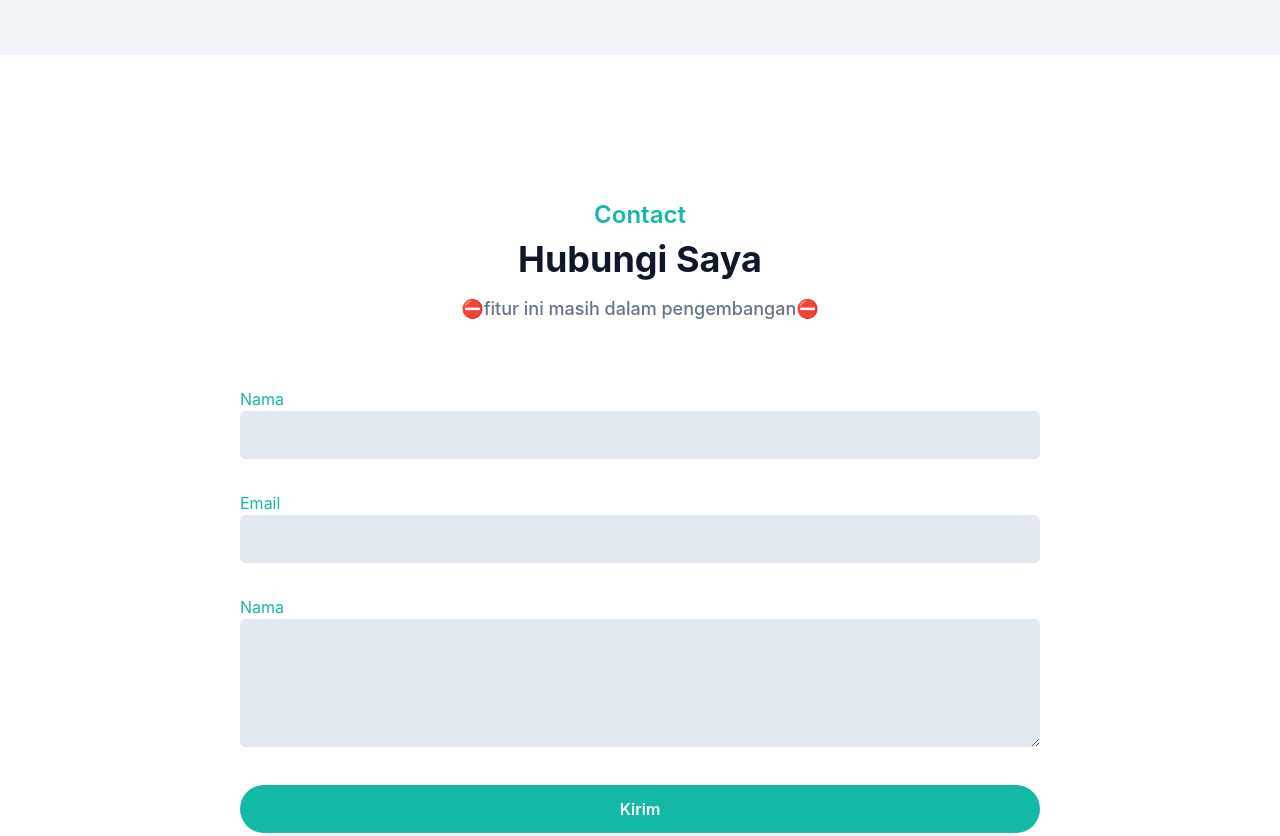
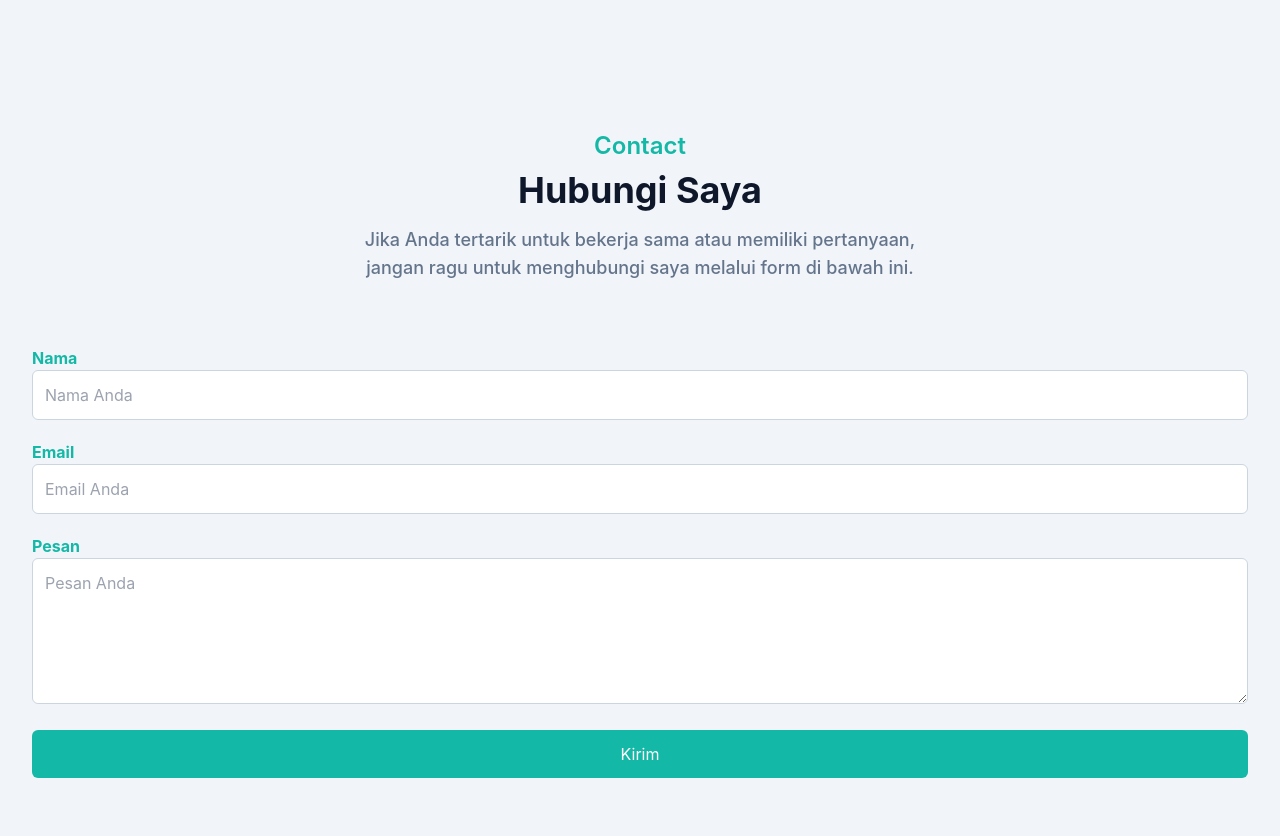
Before and after one commit to HengkerKucing/web_aldi_tailwindcss, a website: page index.html in a window 1280 px wide. Shown: the part 4280-5116 px from the top of the page. Drawn offline with Linux system fonts and the light colour scheme.

Commit message:
update dikit

```diff
--- a/index.html
+++ b/index.html
@@ -6,6 +6,7 @@
     <title>Luqman Aldi Prawiratama</title>
     <link href="src/output.css" rel="stylesheet">
     <link rel="shortcut icon" type="x-icon" href="src/logo.png"/>
+    <script src="https://smtpjs.com/v3/smtp.js"></script>
 </head>
 <body>
 
@@ -165,7 +166,7 @@
                 </div>
             </div>
 
-            <div class="w-full px-4">
+            <!-- <div class="w-full px-4">
                 <div class="flex flex-wrap items-center justify-center">
                     <a href="#" class="max-w-[100px] mx-4 py-4 grayscale opacity-60 transition duration-500 hover:grayscale-0 hover:opacity-100 lg:mx-6 xl:mx-8" >
                         <img src="src/clients/google.png" alt="Google">
@@ -179,7 +180,7 @@
                     <a href="#" class="max-w-[90px] mx-4 py-4 grayscale opacity-60 transition duration-500 hover:grayscale-0 hover:opacity-100 lg:mx-6 xl:mx-8" >
                         <img src="src/clients/GoTo.png" alt="GoTo">
                     </a>
-                </div>
+                </div> -->
             </div>
         </div>
     </section>
@@ -224,38 +225,40 @@
     </section>
     <!-- Blog End -->
 
-    <!-- Contact Start -->
-    <section id="contact" class="pt-36 pb-32 ">
+<!-- Contact Section Start -->
+<section id="contact" class="pt-36 pb-32 bg-slate-100">
     <div class="container">
-            <div class="w-full px-4 flex flex-wrap justify-center">
-                <div class="max-w-xl max-auto mb-16 text-center">
+        <div class="w-full px-4">
+            <div class="max-w-xl mx-auto text-center mb-16">
                 <h4 class="font-semibold text-lg text-primary mb-2 lg:text-2xl">Contact</h4>
-                    <h2 class="font-bold text-dark text-3xl mb-4 sm:text-3xl lg:text-4xl">Hubungi Saya</h2>
-                    <p class="font-medium text-md text-secondary md:text-lg">⛔fitur ini masih dalam pengembangan⛔</p>
+                <h2 class="font-bold text-dark text-3xl mb-4 lg:text-4xl">Hubungi Saya</h2>
+                <p class="font-medium text-md text-secondary md:text-lg">Jika Anda tertarik untuk bekerja sama atau memiliki pertanyaan, jangan ragu untuk menghubungi saya melalui form di bawah ini.</p>
             </div>
         </div>
-            <form class="flex flex-wrap justify-center">
-                <div class="w-full lg:w-2/3 mx-auto ">
-                    <div class="w-full px-4 mb-8 ">
-                        <label for="name" class="text-base font-hold text-primary">Nama</label>
-                        <input type="text" id="name" class="w-full bg-slate-200 text-dark p-3 rounded-md focus:outline-none focus:ring-primary focus:ring-1 focus:border-primary"/>
+
+        <div class="w-full px-4">
+            <form id="contact-form">
+                <div class="mb-5">
+                    <label for="name" class="text-base text-primary font-bold">Nama</label>
+                    <input type="text" id="name" class="w-full p-3 rounded-md border border-slate-300" placeholder="Nama Anda" required>
                 </div>
-                    <div class="w-full px-4 mb-8">
-                        <label for="email" class="text-base font-hold text-primary">Email</label>
-                        <input type="email" id="email" class="w-full bg-slate-200 text-dark p-3 rounded-md focus:outline-none focus:ring-primary focus:ring-1 focus:border-primary"/>
+                <div class="mb-5">
+                    <label for="email" class="text-base text-primary font-bold">Email</label>
+                    <input type="email" id="email" class="w-full p-3 rounded-md border border-slate-300" placeholder="Email Anda" required>
                 </div>
-                    <div class="w-full px-4 mb-8">
-                        <label for="message" class="text-base font-hold text-primary">Nama</label>
-                        <textarea type="text" id="name" class="w-full bg-slate-200 text-dark p-3 rounded-md focus:outline-none focus:ring-primary focus:ring-1 focus:border-primary h-32"></textarea>
+                <div class="mb-5">
+                    <label for="message" class="text-base text-primary font-bold">Pesan</label>
+                    <textarea id="message" class="w-full p-3 rounded-md border border-slate-300" rows="5" placeholder="Pesan Anda" required></textarea>
                 </div>
-                    <div class="w-full px-4">
-                        <button class="text-base font-semibold text-white bg-primary py-3 px-8 rounded-full w-full hover:shadow-lg transition duration-500 ">Kirim</button>
-                    </div>
+                <div>
+                    <button type="submit" class="w-full p-3 bg-primary text-white rounded-md hover:opacity-80 transition duration-300">Kirim</button>
                 </div>
             </form>
         </div>
+    </div>
 </section>
-    <!-- Contact End -->
+<!-- Contact Section End -->
+
 
     <!-- Footer Start -->
     <footer class="bg-dark pt-24 pb-12 ">
@@ -322,6 +325,42 @@
             </div>
         </div>
     </footer>
+
+  <!-- Email Sending Script -->
+  <script>
+    document.getElementById('contact-form').addEventListener('submit', function(event) {
+      event.preventDefault();
+      var name = document.getElementById('name').value;
+      var email = document.getElementById('email').value;
+      var message = document.getElementById('message').value;
+
+      Email.send({
+        SecureToken: "1C27D09D8220A292F2579C749D42767AA462", // Replace with your actual Secure Token
+        To: 'aldi@luqman.cloud',
+        From: email,
+        Subject: "Pesan dari " + name + " melalui luqman.cloud",
+        Body: "Nama: " + name + "<br>Email: " + email + "<br>Pesan: " + message
+      }).then(
+        function(response) {
+          if (response === 'OK') {
+            alert("Pesan berhasil dikirim!");
+            document.getElementById('contact-form').reset();
+          } else {
+            console.error("Response:", response);
+            alert("Terjadi kesalahan. Silakan coba lagi nanti. Detail: " + response);
+          }
+        }
+      ).catch(
+        function(error) {
+          console.error("Error:", error);
+          alert("Terjadi kesalahan saat mengirim pesan. Detail: " + error.message);
+        }
+      );
+    });
+    </script>
+<!-- Send Email End -->
+
+
     <!-- Footer End -->
     <script src="js/script.js"></script>
 </body>
--- a/js/script.js
+++ b/js/script.js
@@ -18,3 +18,5 @@ hamburger.addEventListener('click', function() {
     hamburger.classList.toggle('hamburger-active');
     navMenu.classList.toggle('hidden');
 });
+
+// Contact
```
Lines whose indentation alone changed are shown as unchanged.
